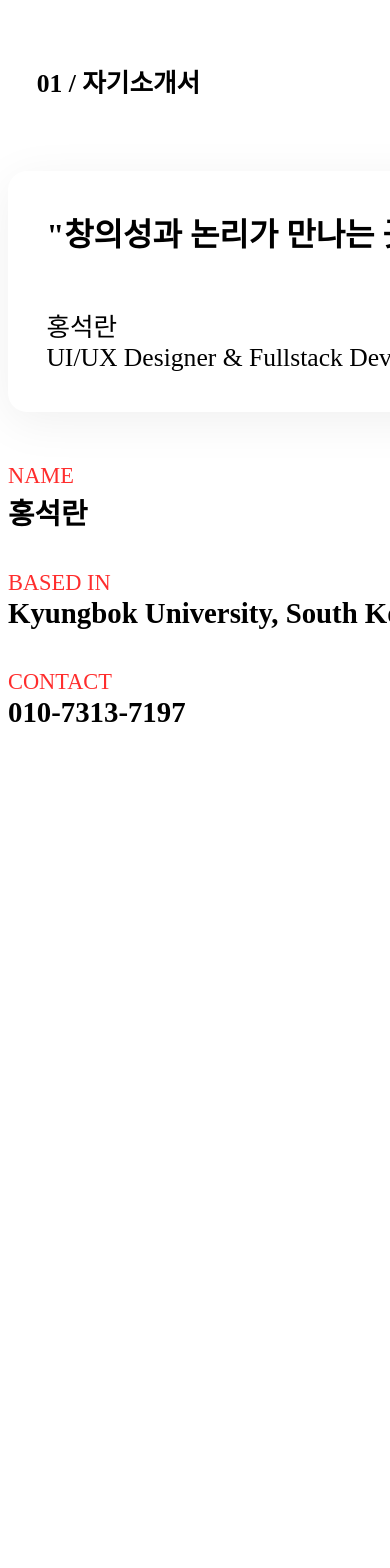
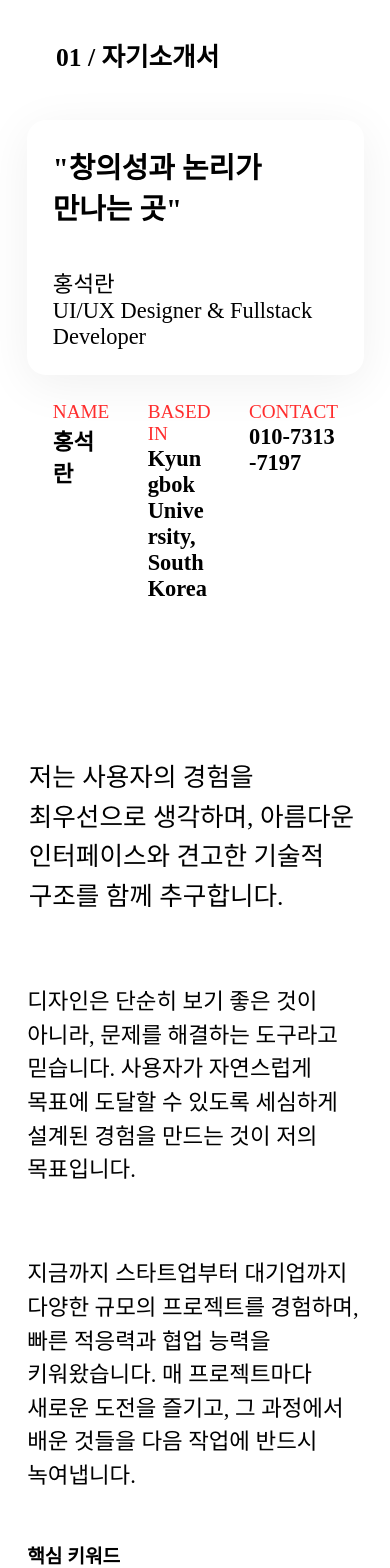
Before and after one commit to sukerimjocan19924/My_portfolio, a React (Vite) app: page / in a window 390 px wide. Shown: the part 1240-2808 px from the top of the page. Built offline with nearby package versions, Linux system fonts and the light colour scheme; the HTML template or start-up script is replaced by a standard one; a web font is replaced by a local one.

Commit message:
home-ani&Media_about

```diff
--- a/src/components/about/About.jsx
+++ b/src/components/about/About.jsx
@@ -1,17 +1,24 @@
 import React from 'react'
 import styles from './About.module.scss'
 import { MiniMascotIcon } from '../../utils/mascotIcon'
+import { motion as Motion, scale } from 'framer-motion'
+import { contentVariants, itemVariants } from '../../utils/variants'
 
 const About = () => {
 
   return (
     <section className={styles.about} aria-labelledby="about-title">
-      <div className={`inner ${styles.inner}`}>
-        <p className={styles.cardHeader}>01 / 자기소개서</p>
+      <Motion.div
+        variants={contentVariants}
+        initial="hidden"
+        whileInView="show"
+        viewport={{ amount: 0.3 }}
+        className={`inner ${styles.inner}`}>
+        <Motion.p variants={itemVariants} className={styles.cardHeader}>01 / 자기소개서</Motion.p>
 
         <div className={styles.content}>
           <div className={styles.left}>
-            <div className={styles.card} aria-label="자기소개 카드">
+            <Motion.div variants={itemVariants} className={styles.card} aria-label="자기소개 카드">
               <div className={styles.quote} aria-label="quote">
                 "창의성과 논리가 만나는 곳"
               </div>
@@ -20,43 +27,45 @@ const About = () => {
                 홍석란<br />
                 UI/UX Designer & Fullstack Developer
               </div>
+            </Motion.div>
+
+            <div className={styles.info}>
+              <Motion.div variants={itemVariants} className={styles.infoRow}>
+                <span className={styles.infoKey}>NAME</span>
+                <span className={styles.infoVal}>홍석란</span>
+              </Motion.div>
+              <Motion.div variants={itemVariants} className={styles.infoRow}>
+                <span className={styles.infoKey}>BASED IN</span>
+                <span className={styles.infoVal}>Kyungbok University, South Korea</span>
+              </Motion.div>
+              <Motion.div variants={itemVariants} className={styles.infoRow}>
+                <span className={styles.infoKey}>CONTACT</span>
+                <span className={styles.infoVal}>010-7313-7197</span>
+              </Motion.div>
             </div>
 
-            <div className={styles.info}>
-              <div className={styles.infoRow}>
-                <span className={styles.infoKey}>NAME</span>
-                <span className={styles.infoVal}>홍석란</span>
-              </div>
-              <div className={styles.infoRow}>
-                <span className={styles.infoKey}>BASED IN</span>
-                <span className={styles.infoVal}>Kyungbok University, South Korea</span>
-              </div>
-              <div className={styles.infoRow}>
-                <span className={styles.infoKey}>CONTACT</span>
-                <span className={styles.infoVal}>010-7313-7197</span>
-              </div>
-            </div>
-
-            <MiniMascotIcon />
+            <Motion.div variants={itemVariants} className={styles.mascotIcon}>
+              <MiniMascotIcon />
+            </Motion.div>
           </div>
 
           <div className={styles.right} aria-labelledby="about-title">
-            <p className={styles.lead}>
+            <Motion.p variants={itemVariants} className={styles.lead}>
               저는 사용자의 경험을 최우선으로 생각하며,
               아름다운 인터페이스와 견고한 기술적 구조를 함께 추구합니다.
-            </p>
+            </Motion.p>
 
-            <p className={styles.paragraph}>
+            <Motion.p variants={itemVariants} className={styles.paragraph}>
               디자인은 단순히 보기 좋은 것이 아니라, 문제를 해결하는 도구라고 믿습니다.
               사용자가 자연스럽게 목표에 도달할 수 있도록 세심하게 설계된 경험을 만드는 것이 저의 목표입니다.
-            </p>
+            </Motion.p>
 
-            <p className={styles.paragraph}>
+            <Motion.p variants={itemVariants} className={styles.paragraph}>
               지금까지 스타트업부터 대기업까지 다양한 규모의 프로젝트를 경험하며, 빠른 적응력과 협업 능력을 키워왔습니다.
               매 프로젝트마다 새로운 도전을 즐기고, 그 과정에서 배운 것들을 다음 작업에 반드시 녹여냅니다.
-            </p>
+            </Motion.p>
 
-            <div className={styles.keywords}>
+            <Motion.div variants={itemVariants} className={styles.keywords}>
               <strong>핵심 키워드</strong>
               <ul>
                 <li>사용자 중심</li>
@@ -65,10 +74,10 @@ const About = () => {
                 <li>빠른 적응력</li>
                 <li>완성도</li>
               </ul>
-            </div>
+            </Motion.div>
           </div>
         </div>
-      </div>
+      </Motion.div>
     </section>
   )
 }
--- a/src/components/about/About.module.scss
+++ b/src/components/about/About.module.scss
@@ -3,9 +3,18 @@
 .about {
   background-color: var(--color-bg-muted);
   border-bottom: 1.5px solid var(--color-border);
+  padding: 0 $space-2;
 
   .inner {
     padding: $space-6 0;
+
+    @media (max-width: 899px) and (min-width: 600px) {
+      padding: $space-5 0;
+    }
+
+    @media (max-width: 599px) {
+      padding: $space-4 0;
+    }
 
     .cardHeader {
       display: inline-flex;
@@ -17,6 +26,10 @@
       color: var(--color-primary);
       font-size: clamp($font-size-md, 1.8vw, $font-size-lg);
       font-weight: 600;
+
+      @media (max-width: 599px) {
+        margin-bottom: $space-4;
+      }
     }
 
     .content {
@@ -25,10 +38,30 @@
       gap: clamp($space-4, 6vw, $space-10);
       align-items: flex-start;
 
+      @media (max-width: 899px) and (min-width: 600px) {
+        grid-template-columns: 32rem 1fr;
+        gap: $space-5;
+      }
+
+      @media (max-width: 599px) {
+        grid-template-columns: 1fr;
+        gap: $space-4;
+      }
+
       .left {
         display: flex;
         flex-direction: column;
         gap: $space-5;
+
+        @media (max-width: 599px) {
+          gap: $space-3;
+
+          .mascotIcon {
+            display: flex;
+            justify-content: center;
+            align-items: center;
+          }
+        }
 
         .card {
           background-color: var(--color-bg);
@@ -42,11 +75,20 @@
           box-shadow: $shadow-2lg;
           transition: $transition-theme;
 
+          @media (max-width: 599px) {
+            padding: $space-3;
+            gap: $space-2;
+          }
+
           .quote {
             font-size: clamp($font-size-xl, 2.5vw, $font-size-3xl);
             font-weight: 700;
             color: var(--color-text);
             word-break: keep-all;
+
+            @media (max-width: 599px) {
+              font-size: clamp($font-size-lg, 5vw, $font-size-xl);
+            }
           }
 
           .identity {
@@ -57,12 +99,24 @@
             font-size: clamp($font-size-md, 1.6vw, $font-size-lg);
             font-weight: 400;
             color: var(--color-text-tertiary);
+
+            @media (max-width: 599px) {
+              font-size: $font-size-sm;
+              padding-top: $space-2;
+            }
           }
         }
 
         .info {
           display: flex;
           flex-direction: column;
+
+          @media (max-width: 599px) {
+            display: grid;
+            grid-template-columns: repeat(1, .32fr 2fr 1fr);
+            gap: $space-2;
+            margin: auto $space-3;
+          }
 
           .infoRow {
             display: flex;
@@ -80,16 +134,42 @@
               padding-bottom: 0;
             }
 
+            @media (max-width: 599px) {
+              padding: 0;
+              border-bottom: none;
+              border-left: 0.15rem solid var(--color-tool-card-border2);
+              padding-left: $space-2;
+
+              &:first-child {
+                border-left: none;
+                padding-left: 0;
+              }
+            }
+
             .infoKey {
               font-size: clamp($font-size-sm, 1.4vw, $font-size-md);
               font-weight: 400;
               color: $color-primary;
+
+              @media (max-width: 599px) {
+                font-size: $font-size-xs;
+              }
             }
 
             .infoVal {
               font-size: clamp($font-size-lg, 2vw, $font-size-2xl);
               color: var(--color-text);
               font-weight: 600;
+
+              @media (max-width: 899px) and (min-width: 600px) {
+                font-size: clamp($font-size-md, 2vw, $font-size-lg);
+              }
+
+              @media (max-width: 599px) {
+                font-size: $font-size-sm;
+                font-weight: 600;
+                word-break: break-all;
+              }
             }
           }
         }
@@ -100,6 +180,10 @@
         flex-direction: column;
         gap: $space-4;
 
+        @media (max-width: 599px) {
+          gap: $space-3;
+        }
+
         .lead {
           font-size: clamp($font-size-lg, 2vw, $font-size-2_1xl);
           font-weight: 300;
@@ -109,6 +193,11 @@
           padding-bottom: $space-3;
           margin: 0.1rem;
           border-bottom: 0.15rem solid var(--theme-color-border);
+
+          @media (max-width: 599px) {
+            font-size: $font-size-md;
+            padding-bottom: $space-2;
+          }
         }
 
         .paragraph {
@@ -116,6 +205,10 @@
           line-height: 1.5;
           color: var(--color-text-tertiary);
           word-break: keep-all;
+
+          @media (max-width: 599px) {
+            font-size: $font-size-sm;
+          }
         }
 
         .keywords {
@@ -126,12 +219,20 @@
           strong {
             font-size: clamp($font-size-sm, 1.4vw, $font-size-md);
             color: var(--color-text-muted);
+
+            @media (max-width: 599px) {
+              font-size: $font-size-xs;
+            }
           }
 
           ul {
             display: flex;
             flex-wrap: wrap;
             gap: $space-2;
+
+            @media (max-width: 599px) {
+              gap: $space-1;
+            }
 
             li {
               font-size: clamp($font-size-md, 1.6vw, $font-size-lg);
@@ -142,6 +243,11 @@
               background-color: transparent;
               color: var(--btn-hero-text);
               border: 0.1rem solid var(--btn-hero-border);
+
+              @media (max-width: 599px) {
+                font-size: $font-size-xs;
+                padding: $space-0 $space-2;
+              }
 
               &:hover {
                 border-color: var(--color-primary);
```
